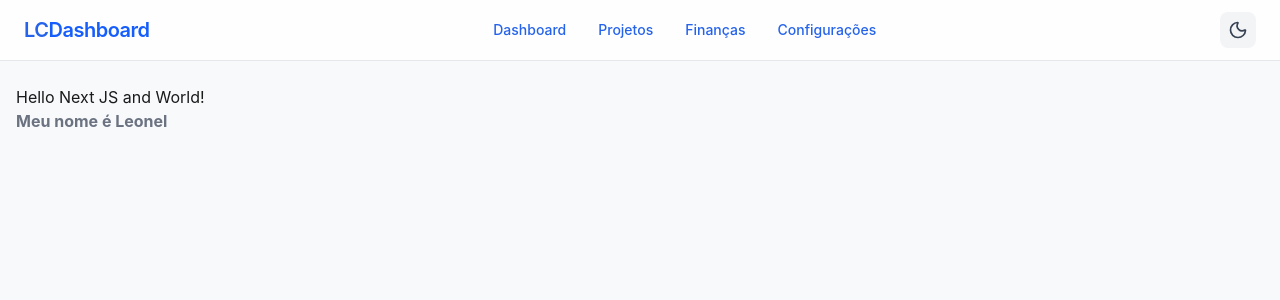
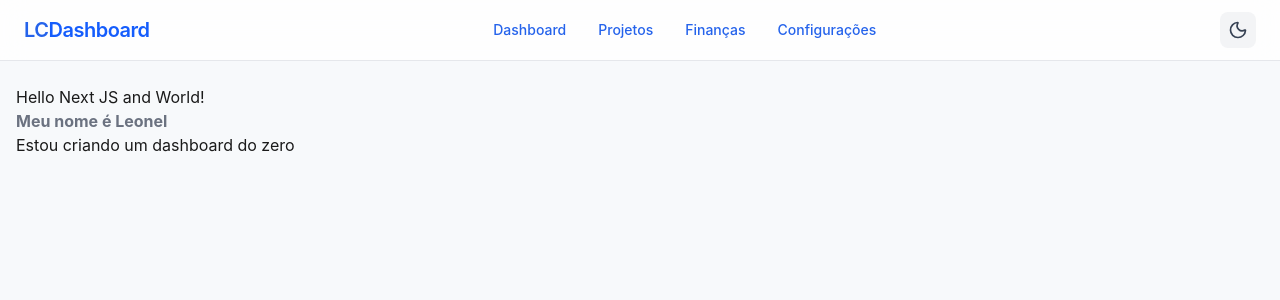
Before and after one commit to LeonelCesar/LC-dashboard, a Next.js app: page / in a window 1280 px wide. Shown: the top 300 px of the page. Built offline with nearby package versions, Linux system fonts and the light colour scheme.

Commit message:
Feat: paragrafo adicionado

```diff
--- a/src/app/page.tsx
+++ b/src/app/page.tsx
@@ -3,6 +3,7 @@ function Home() {
     <main className="">
       <h1>Hello Next JS and World!</h1>
       <strong className="text-muted">Meu nome é Leonel</strong>
+      <p>Estou criando um dashboard do zero</p>
     </main>
   );
 }
```
